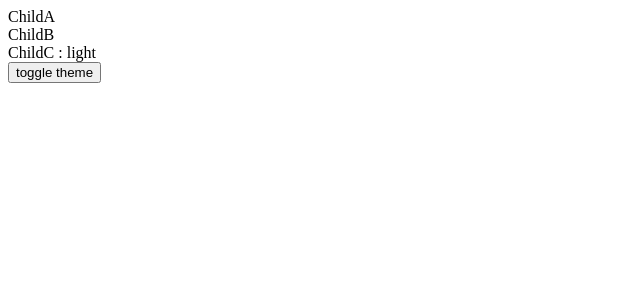
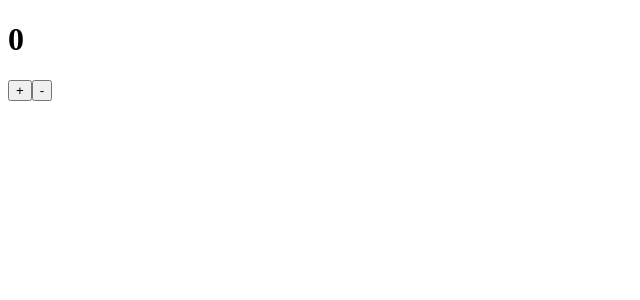
Before and after one commit to KeshavKaushik07/LearningReactJs, a React (Vite) app: page / in a window 1280 px wide. Shown: the top 300 px of the page, without its empty margins (0-640 px from the left). Built offline with nearby package versions, Linux system fonts and the light colour scheme.

Commit message:
coustom Hook useCounter

```diff
--- a/src/App.jsx
+++ b/src/App.jsx
@@ -3,14 +3,16 @@ import React from 'react'
 // import CallBackAndRef from './assets/useCallBac_useRef/CallBackAndRef'
 import UseContaxt from './assets/contaxtAPI/useContaxt'
 import  BrowerRouter  from './assets/router/BrowerRouter'
+import Counter from './assets/coustom_hook/Counter'
 
 const App = () => {
   return (
     <>
     {/* <StateAndEffect/> */}
     {/* <CallBackAndRef /> */}
-     <UseContaxt/>
+     {/* <UseContaxt/> */}
      {/* <BrowerRouter/> */}
+     <Counter/>
     </>
   )
 }
--- /dev/null
+++ b/src/assets/coustom_hook/Counter.jsx
@@ -0,0 +1,15 @@
+import React from 'react'
+import useCounter from './useCounter'
+
+const Counter = () => {
+    const [ data , INC , DEC] = useCounter();
+  return (
+    <>
+    <h1>{data}</h1>
+    <button onClick={INC}>+</button>
+    <button onClick={DEC}>-</button>
+    </>
+  )
+}
+
+export default Counter
--- /dev/null
+++ b/src/assets/coustom_hook/useCounter.js
@@ -0,0 +1,19 @@
+import { useState } from "react"
+
+
+const useCounter = () => {
+
+    const [ data ,setData ] = useState(0);
+
+    const INC = () => {
+        setData(data + 1 );
+    }
+
+    const DEC = () => {
+        setData(data - 1 );
+    }
+
+    return [data,INC,DEC];
+}
+
+export default useCounter
```
